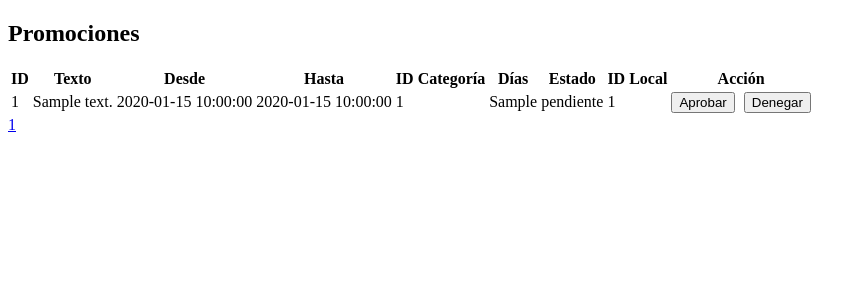
After one commit to CataldiDonato/WEB-EG, a PHP site: page /web-eg/pages/admin/activar-promociones/lista-promociones.php in a window 1280 px wide. The commit adds this page. Shown: the top 300 px of the page, without its empty margins (0-865 px from the left). Run offline with PHP 8.4, Linux system fonts and the light colour scheme; tables that the repository leaves empty hold one stand-in row (values such as "Sample post").

Commit message:
agregamos en admin actualizar el estado de las promociones

```diff
--- a/include/db.php
+++ b/include/db.php
@@ -1,10 +1,10 @@
 <?php
 $host = "localhost";
 $usuario = "root";
-$contrasena = "";
+$contrasena = "0770";
 $basededatos = "dbweb";
 
-$conn = new mysqli($host, $usuario, $contrasena, $basededatos,3307);
+$conn = new mysqli($host, $usuario, $contrasena, $basededatos,3306);
 
 if ($conn->connect_error) {
     die("Conexión fallida: " . $conn->connect_error);
--- /dev/null
+++ b/pages/admin/activar-promociones/lista-promociones.php
@@ -0,0 +1,81 @@
+<?php
+include("../../../include/db.php");
+
+$porPagina = 5;
+$pagina = isset($_GET['pagina']) ? (int)$_GET['pagina'] : 1;
+$offset = ($pagina - 1) * $porPagina;
+
+// Obtener total de promociones
+$totalPromocionesQuery = $conn->query("SELECT COUNT(*) AS total FROM promociones");
+$totalPromociones = $totalPromocionesQuery->fetch_assoc()['total'];
+$totalPaginas = ceil($totalPromociones / $porPagina);
+
+// Obtener promociones paginadas
+$sql = "SELECT * FROM promociones LIMIT $porPagina OFFSET $offset";
+$resultado = $conn->query($sql);
+
+// Verificamos si hay resultados
+$promociones = [];
+if ($resultado && $resultado->num_rows > 0) {
+    while ($row = $resultado->fetch_assoc()) {
+        $promociones[] = $row;
+    }
+}
+?>
+
+<!DOCTYPE html>
+<html lang="es">
+<head>
+    <meta charset="UTF-8">
+    <title>Listado de Promociones</title>
+</head>
+<body>
+    <h2>Promociones</h2>
+    <table>
+        <tr>
+            <th>ID</th>
+            <th>Texto</th>
+            <th>Desde</th>
+            <th>Hasta</th>
+            <th>ID Categoría</th>
+            <th>Días</th>
+            <th>Estado</th>
+            <th>ID Local</th>
+            <th>Acción</th>
+        </tr>
+        <?php foreach ($promociones as $promo): ?>
+            <tr>
+                <td><?= $promo['id'] ?></td>
+                <td><?= $promo['textoPromo'] ?></td>
+                <td><?= $promo['fechaDesdePromo'] ?></td>
+                <td><?= $promo['fechaHastaPromo'] ?></td>
+                <td><?= $promo['idCategoriaCliente'] ?></td>
+                <td><?= $promo['diasSemana'] ?></td>
+                <td><?= $promo['estadoPromo'] ?></td>
+                <td><?= $promo['idcodLocal'] ?></td>
+                <td>
+                    <?php if ($promo['estadoPromo'] == 'pendiente'): ?>
+                        <form method="post" action="actualizar-estado-promociones.php" style="display:inline;">
+                            <input type="hidden" name="id" value="<?= $promo['id'] ?>">
+                            <input type="hidden" name="accion" value="aprobar">
+                            <button type="submit">Aprobar</button>
+                        </form>
+                        <form method="post" action="actualizar-estado-promociones.php" style="display:inline; margin-left: 5px;">
+                            <input type="hidden" name="id" value="<?= $promo['id'] ?>">
+                            <input type="hidden" name="accion" value="denegar">
+                            <button type="submit">Denegar</button>
+                        </form>
+                    <?php else: ?>
+                        <?= $promo['estadoPromo'] ?>
+                    <?php endif; ?>
+                </td>
+            </tr>
+        <?php endforeach; ?>
+    </table>
+    <div>
+        <?php for ($i = 1; $i <= $totalPaginas; $i++): ?>
+            <a href="?pagina=<?= $i ?>"><?= $i ?></a>
+        <?php endfor; ?>
+    </div>
+</body>
+</html>
--- a/pages/register.php
+++ b/pages/register.php
@@ -59,7 +59,7 @@ if (isset($_POST['submit'])) {
 
         }
         $sql_insert = "INSERT INTO users (id_tipo, emailUser, pasUser, validado, fechaIngreso, idCategoria, aprobado, tokenValidacionCorreo)
-               VALUES (?, ?, ?, ?, NOW(), ?, ?, ?)";
+                VALUES (?, ?, ?, ?, NOW(), ?, ?, ?)";
         $stmt = $conn->prepare($sql_insert);
         $stmt->bind_param("sssisis", $tipoUsuario, $email, $password_hash,  $validado, $categoria, $aprobado, $tokenValidacionCorreo);
         //
```
Also changed, not shown: pages/admin/activar-promociones/actualizar-estado-promociones.php (added, +23 -0 lines), pages/admin/menu-admin.php (+5 -3 lines).
